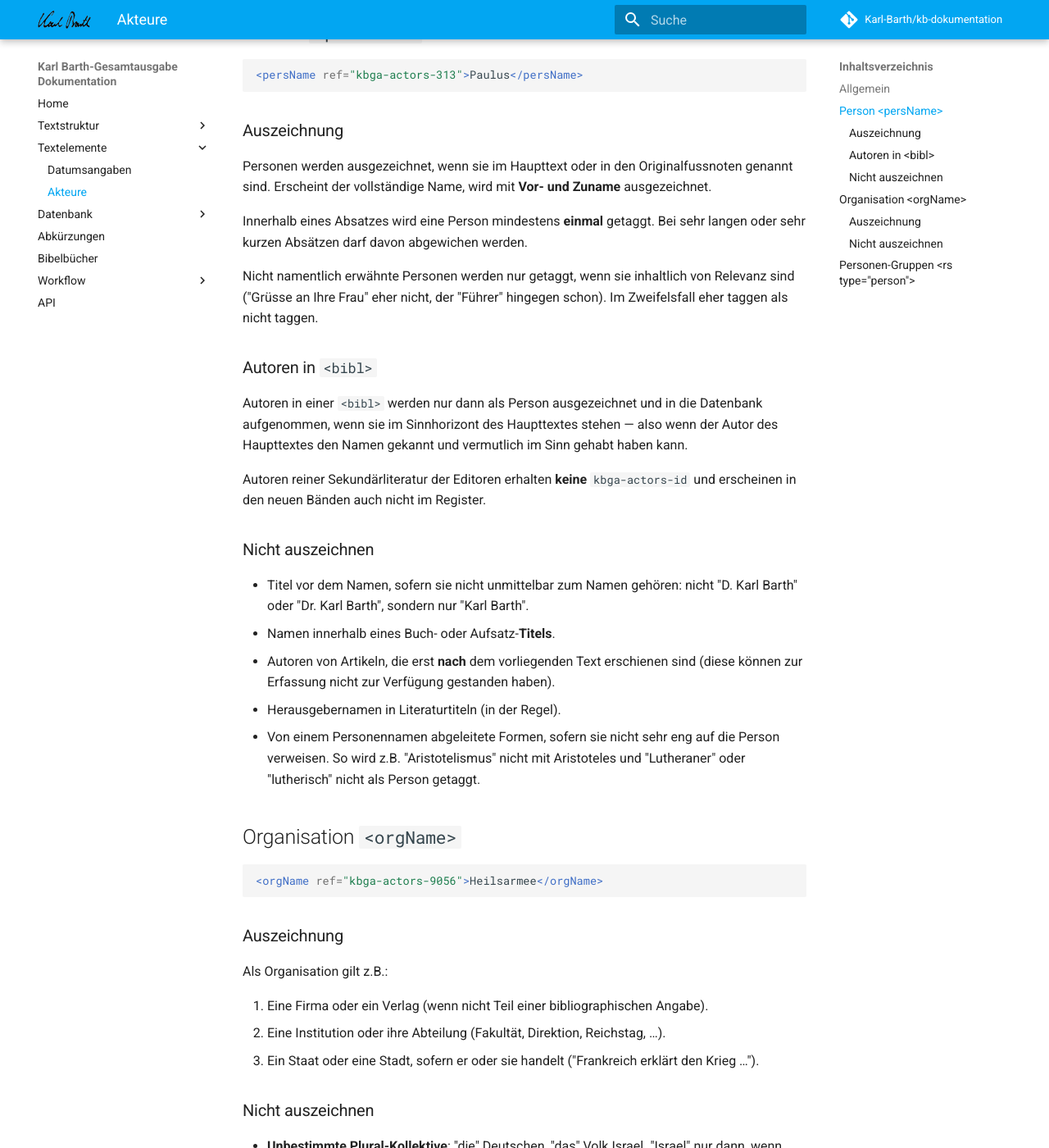
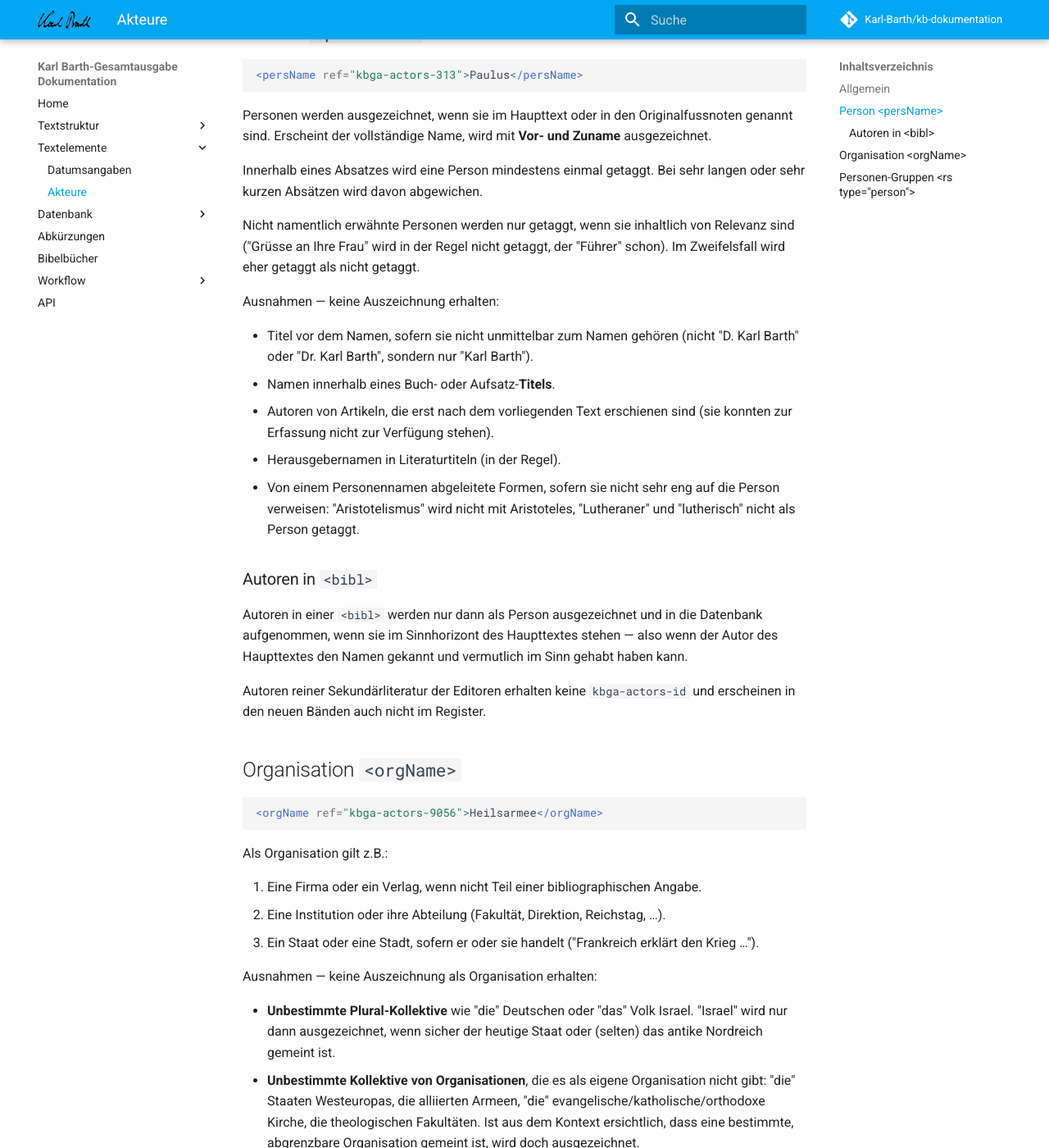
Before and after one commit to Karl-Barth/kb-dokumentation, an MkDocs documentation site: the page built from docs/textelemente/akteure.md, in a window 1280 px wide and 1400 px high, scrolled down 677 px. Shown: the whole window at 82% size. Built offline with MkDocs 1.6.1 and Material for MkDocs 9.7.7, drawn with Linux system fonts in a browser that asks for light colours; comment, search, counter and statistics services are not loaded; some of the changed text lies outside the part shown.

Commit message:
Akteure: deskriptiver Stil, keine Aufforderungen
- 'Nicht auszeichnen' -> 'Ausnahmen - keine Auszeichnung erhalten' (beschreibend)
- 'Grundregel lieber nicht auszeichnen ... fuer spaetere Auszeichnung aufsparen'
  -> 'Bei ... erfolgt keine Auszeichnung ... bleibt fuer spaetere Auszeichnung
  als Begriff offen'
- 'darf abgewichen werden' -> 'wird davon abgewichen'
- Voraussetzungen als vollstaendige Saetze statt Fragmente

````diff
--- a/docs/textelemente/akteure.md
+++ b/docs/textelemente/akteure.md
@@ -27,18 +27,24 @@ weder als Person noch als Organisation getaggt. Beispiele: "die Deutschen",
 <persName ref="kbga-actors-313">Paulus</persName>
 ```
 
-### Auszeichnung
-
 Personen werden ausgezeichnet, wenn sie im Haupttext oder in den
 Originalfussnoten genannt sind. Erscheint der vollständige Name, wird mit
 **Vor- und Zuname** ausgezeichnet.
 
-Innerhalb eines Absatzes wird eine Person mindestens **einmal** getaggt.
-Bei sehr langen oder sehr kurzen Absätzen darf davon abgewichen werden.
+Innerhalb eines Absatzes wird eine Person mindestens einmal getaggt. Bei
+sehr langen oder sehr kurzen Absätzen wird davon abgewichen.
 
 Nicht namentlich erwähnte Personen werden nur getaggt, wenn sie inhaltlich
-von Relevanz sind ("Grüsse an Ihre Frau" eher nicht, der "Führer" hingegen
-schon). Im Zweifelsfall eher taggen als nicht taggen.
+von Relevanz sind ("Grüsse an Ihre Frau" wird in der Regel nicht getaggt,
+der "Führer" schon). Im Zweifelsfall wird eher getaggt als nicht getaggt.
+
+Ausnahmen — keine Auszeichnung erhalten:
+
+- Titel vor dem Namen, sofern sie nicht unmittelbar zum Namen gehören (nicht "D. Karl Barth" oder "Dr. Karl Barth", sondern nur "Karl Barth").
+- Namen innerhalb eines Buch- oder Aufsatz-**Titels**.
+- Autoren von Artikeln, die erst nach dem vorliegenden Text erschienen sind (sie konnten zur Erfassung nicht zur Verfügung stehen).
+- Herausgebernamen in Literaturtiteln (in der Regel).
+- Von einem Personennamen abgeleitete Formen, sofern sie nicht sehr eng auf die Person verweisen: "Aristotelismus" wird nicht mit Aristoteles, "Lutheraner" und "lutherisch" nicht als Person getaggt.
 
 ### Autoren in `<bibl>`
 
@@ -47,16 +53,8 @@ die Datenbank aufgenommen, wenn sie im Sinnhorizont des Haupttextes stehen
 — also wenn der Autor des Haupttextes den Namen gekannt und vermutlich im
 Sinn gehabt haben kann.
 
-Autoren reiner Sekundärliteratur der Editoren erhalten **keine**
+Autoren reiner Sekundärliteratur der Editoren erhalten keine
 `kbga-actors-id` und erscheinen in den neuen Bänden auch nicht im Register.
-
-### Nicht auszeichnen
-
-- Titel vor dem Namen, sofern sie nicht unmittelbar zum Namen gehören: nicht "D. Karl Barth" oder "Dr. Karl Barth", sondern nur "Karl Barth".
-- Namen innerhalb eines Buch- oder Aufsatz-**Titels**.
-- Autoren von Artikeln, die erst **nach** dem vorliegenden Text erschienen sind (diese können zur Erfassung nicht zur Verfügung gestanden haben).
-- Herausgebernamen in Literaturtiteln (in der Regel).
-- Von einem Personennamen abgeleitete Formen, sofern sie nicht sehr eng auf die Person verweisen. So wird z.B. "Aristotelismus" nicht mit Aristoteles und "Lutheraner" oder "lutherisch" nicht als Person getaggt.
 
 ## Organisation `<orgName>`
 
@@ -64,23 +62,21 @@ Autoren reiner Sekundärliteratur der Editoren erhalten **keine**
 <orgName ref="kbga-actors-9056">Heilsarmee</orgName>
 ```
 
-### Auszeichnung
-
 Als Organisation gilt z.B.:
 
-1. Eine Firma oder ein Verlag (wenn nicht Teil einer bibliographischen Angabe).
+1. Eine Firma oder ein Verlag, wenn nicht Teil einer bibliographischen Angabe.
 2. Eine Institution oder ihre Abteilung (Fakultät, Direktion, Reichstag, …).
 3. Ein Staat oder eine Stadt, sofern er oder sie handelt ("Frankreich erklärt den Krieg …").
 
-### Nicht auszeichnen
+Ausnahmen — keine Auszeichnung als Organisation erhalten:
 
-- **Unbestimmte Plural-Kollektive**: "die" Deutschen, "das" Volk Israel. "Israel" nur dann, wenn sicher der heutige Staat oder (selten) das antike Nordreich gemeint ist.
+- **Unbestimmte Plural-Kollektive** wie "die" Deutschen oder "das" Volk Israel. "Israel" wird nur dann ausgezeichnet, wenn sicher der heutige Staat oder (selten) das antike Nordreich gemeint ist.
 - **Unbestimmte Kollektive von Organisationen**, die es als eigene Organisation nicht gibt: "die" Staaten Westeuropas, die alliierten Armeen, "die" evangelische/katholische/orthodoxe Kirche, die theologischen Fakultäten. Ist aus dem Kontext ersichtlich, dass eine bestimmte, abgrenzbare Organisation gemeint ist, wird doch ausgezeichnet.
 
 !!! note ""
-    Grundregel: Wenn nicht eindeutig eine erkennbare, abgrenzbare Institution
-    gemeint ist, lieber **nicht** als Organisation auszeichnen, sondern für
-    eine spätere Auszeichnung als Begriff aufsparen.
+    Grundregel: Bei nicht eindeutig erkennbarer, abgrenzbarer Institution
+    erfolgt keine Auszeichnung als Organisation; die Form bleibt für eine
+    spätere Auszeichnung als Begriff offen.
 
 ## Personen-Gruppen `<rs type="person">`
 
````
Also changed, not shown: other parts of docs/textelemente/akteure.md (+4 -4 lines).
